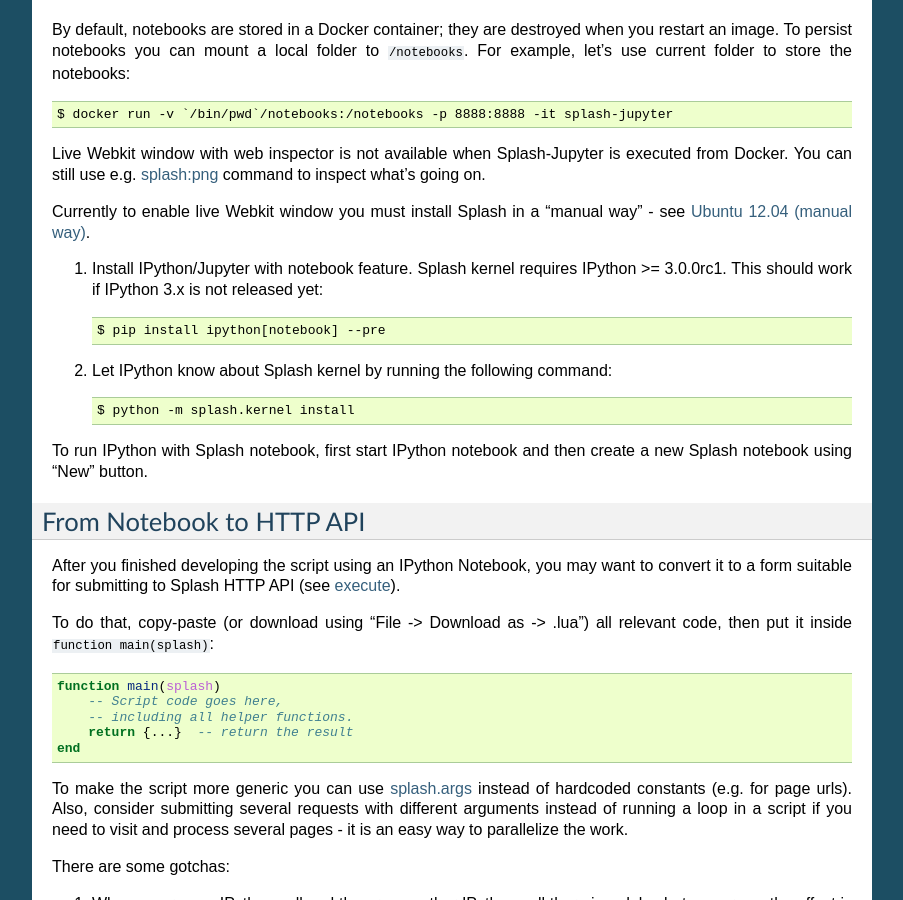
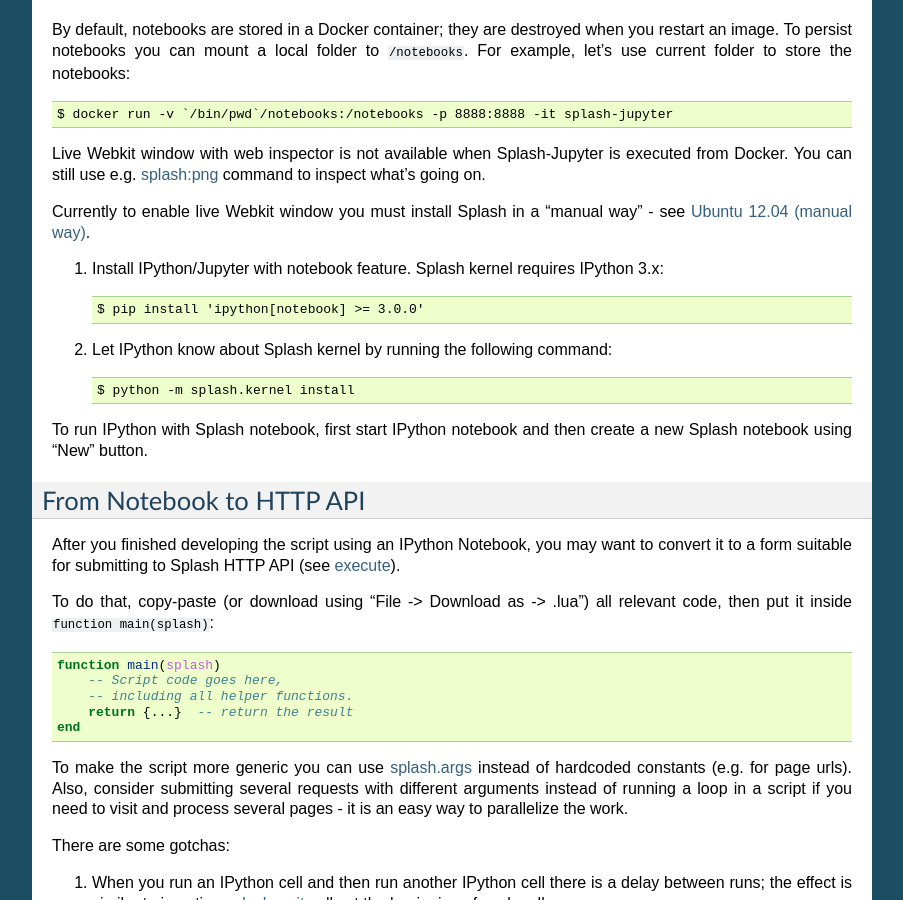
Before and after one commit to scrapinghub/splash, a Sphinx documentation site: the page built from docs/kernel.rst, in a window 1280 px wide and 900 px high, scrolled down 540 px. Shown: the whole window, without its empty margins (198-1101 px from the left). Built offline with Sphinx 7.4.7, drawn with Linux system fonts in a browser that asks for light colours.

Commit message:
IPython 3.0.0 is released

```diff
--- a/docs/kernel.rst
+++ b/docs/kernel.rst
@@ -46,9 +46,9 @@
 in a "manual way" - see :ref:`manual-install-ubuntu`.
 
 1. Install IPython/Jupyter with notebook feature. Splash kernel requires
-   IPython >= 3.0.0rc1. This should work if IPython 3.x is not released yet::
+   IPython 3.x::
 
-       $ pip install ipython[notebook] --pre
+       $ pip install 'ipython[notebook] >= 3.0.0'
 
 2. Let IPython know about Splash kernel by running the following command::
 
```
Also changed, not shown: 1 other file.
